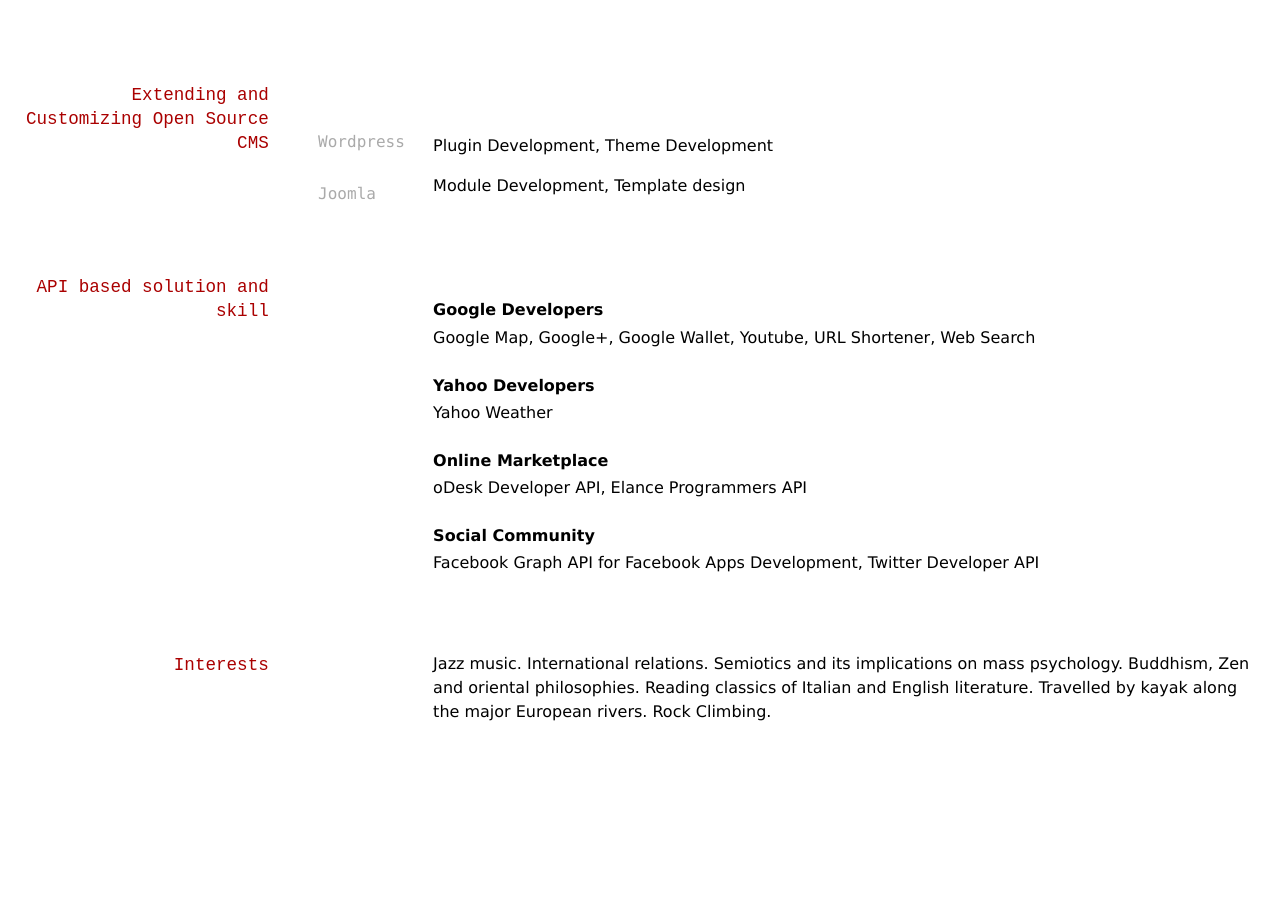
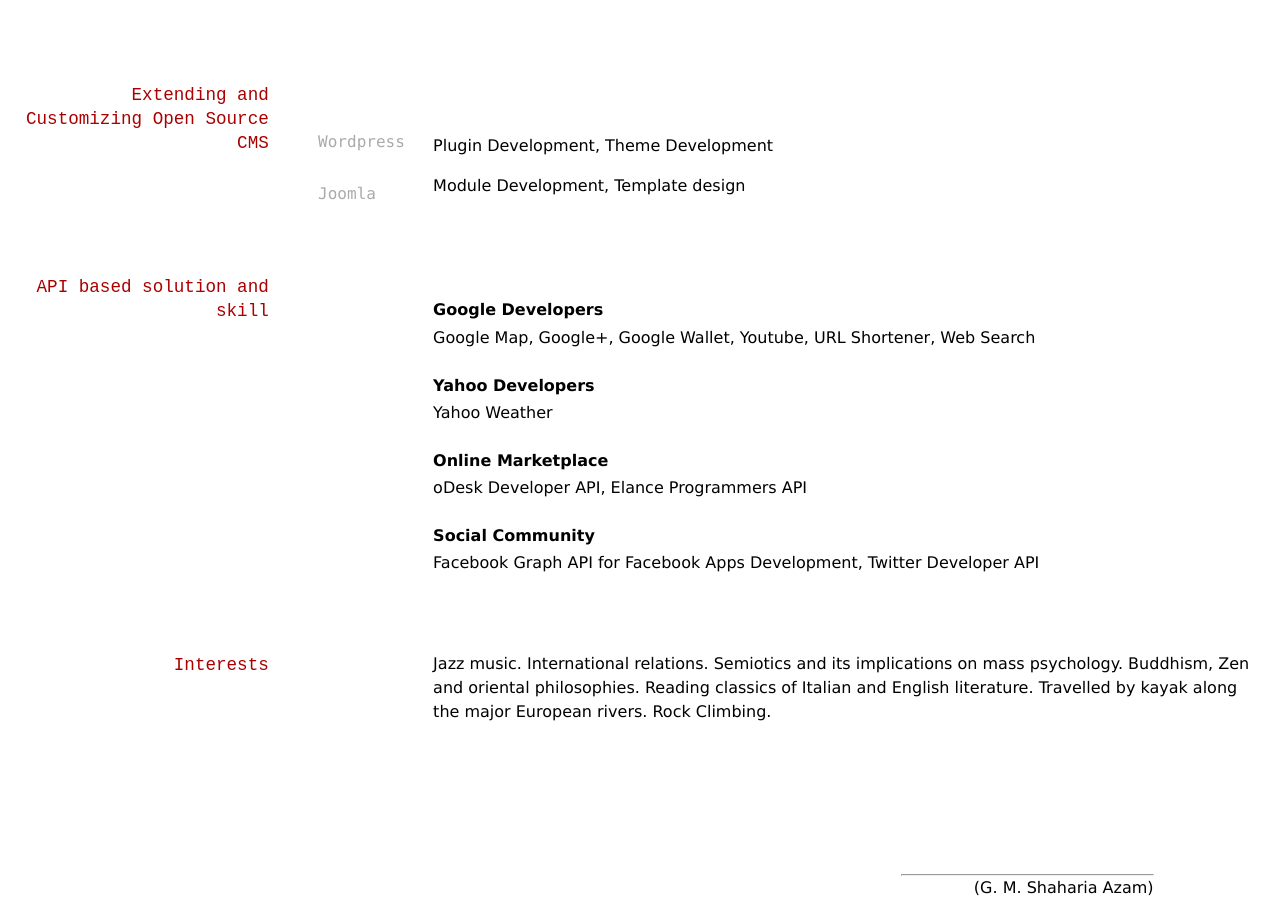
Before and after one commit to mita07/my-resume, a Jekyll site: the page built from index.md, in a window 1280 px wide and 900 px high, scrolled down 3170 px. Built offline with Jekyll 4.4.1, drawn with Linux system fonts in a browser that asks for light colours; before the commit the page ends 3905 px from its top, so only the background shows below that.

Commit message:
Signature added in main layout file

```diff
--- a/_layouts/cv.html
+++ b/_layouts/cv.html
@@ -11,9 +11,12 @@
   <div id="main">
     <div id="content">
     {{ content }}
+        <div id="signature">
+            <hr>
+            (G. M. Shaharia Azam)
+        </div>
     </div>
   </div>
 
-
 </body>
 </html>
```
